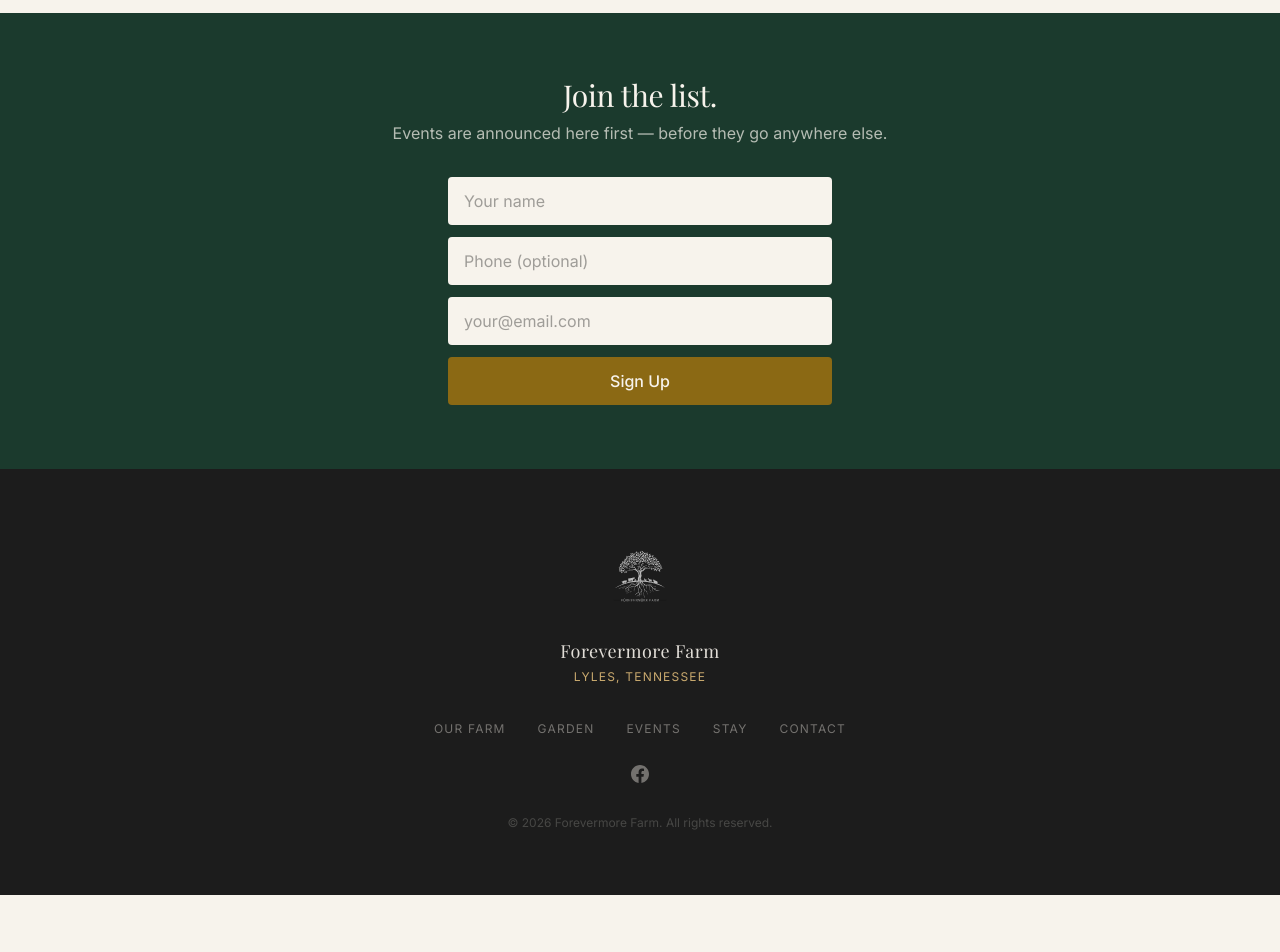
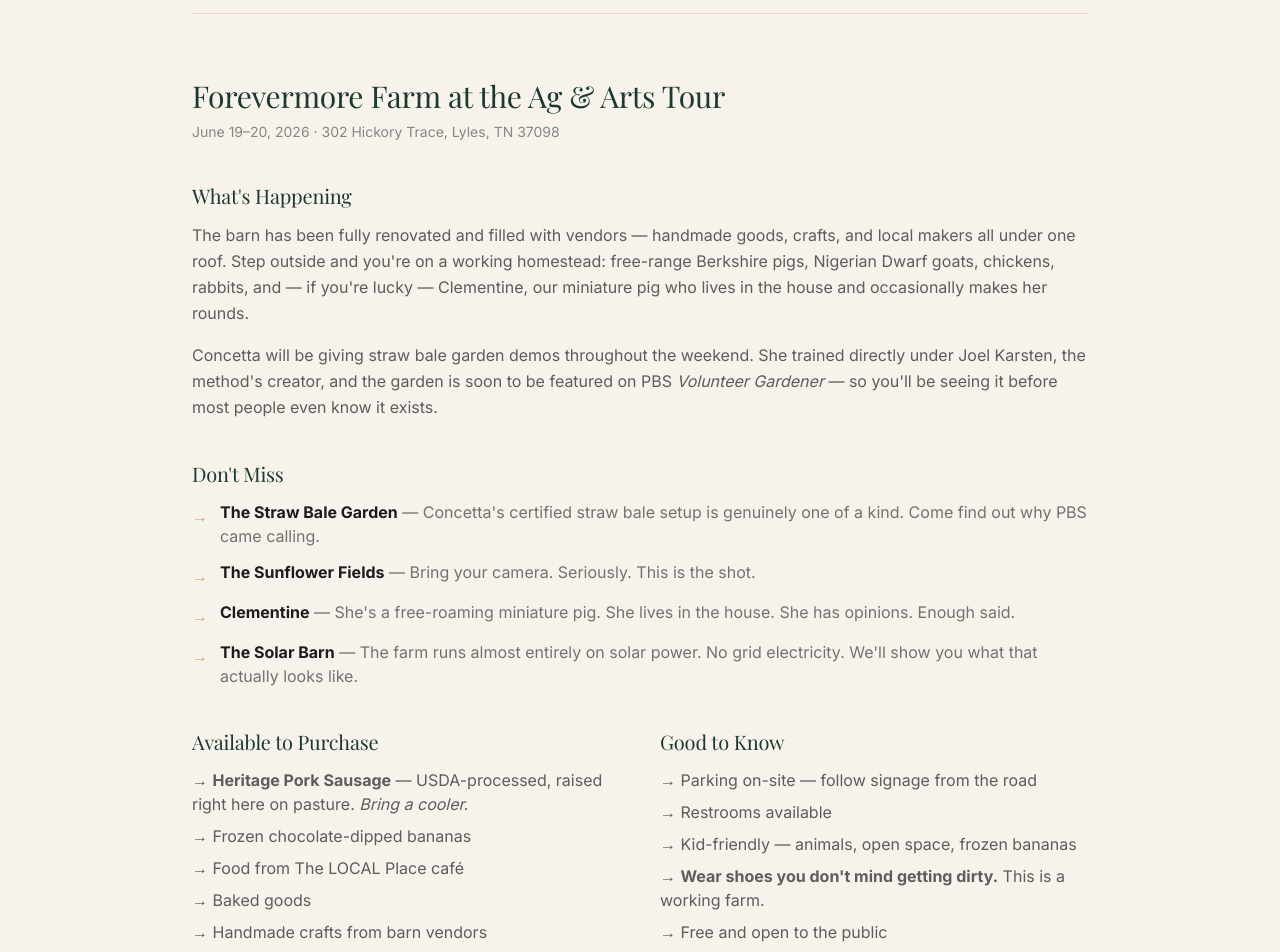
Before and after one commit to forevermore3333/forevermorefarm-website, a Next.js app: page /events in a window 1280 px wide. Shown: the part 840-1792 px from the top of the page. Before the commit the page ends 1735 px from the top, so only its background shows below. Built offline with nearby package versions, Linux system fonts and the light colour scheme; a web font is replaced by a local one.

Commit message:
feat: Ag & Arts Tour detail section + expanded What's Coming cards + PBS credibility

```diff
--- a/src/app/events/page.tsx
+++ b/src/app/events/page.tsx
@@ -36,6 +36,54 @@ export default function Events() {
               <EventCard key={event.id} {...event} />
             ))}
           </div>
+
+          {/* Ag & Arts Tour Detail */}
+          <div className="mt-16 border-t border-farm-tan/30 pt-16">
+            <h2 className="font-serif text-3xl text-farm-green mb-2">Forevermore Farm at the Ag &amp; Arts Tour</h2>
+            <p className="text-farm-charcoal/50 text-sm mb-10">June 19–20, 2026 · 302 Hickory Trace, Lyles, TN 37098</p>
+
+            {/* What's happening */}
+            <div className="mb-10">
+              <h3 className="font-serif text-xl text-farm-green mb-3">What&apos;s Happening</h3>
+              <p className="text-farm-charcoal/70 leading-relaxed mb-4">The barn has been fully renovated and filled with vendors — handmade goods, crafts, and local makers all under one roof. Step outside and you&apos;re on a working homestead: free-range Berkshire pigs, Nigerian Dwarf goats, chickens, rabbits, and — if you&apos;re lucky — Clementine, our miniature pig who lives in the house and occasionally makes her rounds.</p>
+              <p className="text-farm-charcoal/70 leading-relaxed">Concetta will be giving straw bale garden demos throughout the weekend. She trained directly under Joel Karsten, the method&apos;s creator, and the garden is soon to be featured on PBS <em>Volunteer Gardener</em> — so you&apos;ll be seeing it before most people even know it exists.</p>
+            </div>
+
+            {/* Don't miss */}
+            <div className="mb-10">
+              <h3 className="font-serif text-xl text-farm-green mb-3">Don&apos;t Miss</h3>
+              <ul className="space-y-3">
+                <li className="flex gap-3"><span className="text-farm-tan mt-1">→</span><div><strong className="text-farm-charcoal">The Straw Bale Garden</strong><span className="text-farm-charcoal/60"> — Concetta&apos;s certified straw bale setup is genuinely one of a kind. Come find out why PBS came calling.</span></div></li>
+                <li className="flex gap-3"><span className="text-farm-tan mt-1">→</span><div><strong className="text-farm-charcoal">The Sunflower Fields</strong><span className="text-farm-charcoal/60"> — Bring your camera. Seriously. This is the shot.</span></div></li>
+                <li className="flex gap-3"><span className="text-farm-tan mt-1">→</span><div><strong className="text-farm-charcoal">Clementine</strong><span className="text-farm-charcoal/60"> — She&apos;s a free-roaming miniature pig. She lives in the house. She has opinions. Enough said.</span></div></li>
+                <li className="flex gap-3"><span className="text-farm-tan mt-1">→</span><div><strong className="text-farm-charcoal">The Solar Barn</strong><span className="text-farm-charcoal/60"> — The farm runs almost entirely on solar power. No grid electricity. We&apos;ll show you what that actually looks like.</span></div></li>
+              </ul>
+            </div>
+
+            {/* 2-col: purchase + practical */}
+            <div className="grid md:grid-cols-2 gap-10 mb-10">
+              <div>
+                <h3 className="font-serif text-xl text-farm-green mb-3">Available to Purchase</h3>
+                <ul className="space-y-2 text-farm-charcoal/70">
+                  <li>→ <strong>Heritage Pork Sausage</strong> — USDA-processed, raised right here on pasture. <em>Bring a cooler.</em></li>
+                  <li>→ Frozen chocolate-dipped bananas</li>
+                  <li>→ Food from The LOCAL Place café</li>
+                  <li>→ Baked goods</li>
+                  <li>→ Handmade crafts from barn vendors</li>
+                </ul>
+              </div>
+              <div>
+                <h3 className="font-serif text-xl text-farm-green mb-3">Good to Know</h3>
+                <ul className="space-y-2 text-farm-charcoal/70">
+                  <li>→ Parking on-site — follow signage from the road</li>
+                  <li>→ Restrooms available</li>
+                  <li>→ Kid-friendly — animals, open space, frozen bananas</li>
+                  <li>→ <strong>Wear shoes you don&apos;t mind getting dirty.</strong> This is a working farm.</li>
+                  <li>→ Free and open to the public</li>
+                </ul>
+              </div>
+            </div>
+          </div>
         </div>
       </section>
 
--- a/src/app/page.tsx
+++ b/src/app/page.tsx
@@ -58,6 +58,7 @@ export default function Home() {
             <span className="text-farm-tan/50 hidden sm:inline">—</span>
             <span className="text-sm italic text-farm-cream/50 group-hover:text-farm-cream/80 transition-colors">&ldquo;Hickman County Homesteaders Living Off Grid&rdquo;</span>
           </a>
+          <p className="text-farm-cream/40 text-xs mt-4">Concetta&apos;s straw bale garden at Forevermore is soon to be featured on PBS <em>Volunteer Gardener</em> — the method she teaches, trained directly under creator Joel Karsten.</p>
         </div>
       </section>
 
@@ -187,23 +188,41 @@ export default function Home() {
 
       {/* Coming Soon — stripped clean */}
       <section className="py-16 px-4 bg-farm-charcoal">
-        <div className="max-w-4xl mx-auto text-center">
+        <div className="max-w-6xl mx-auto text-center">
           <h2 className="font-serif text-3xl text-farm-cream mb-3">What&apos;s Coming</h2>
           <p className="text-farm-cream/50 mb-12">Join the list to hear first.</p>
-          <div className="grid md:grid-cols-2 gap-6">
+          <div className="grid md:grid-cols-2 lg:grid-cols-4 gap-6">
             <div className="border border-farm-tan/30 rounded-sm p-8">
               <div className="relative h-48 rounded-sm overflow-hidden mb-6">
                 <Image src="/images/property/stage-sunrise-fog-valley.jpg" alt="The stage at Forevermore Farm looking over the frost-covered valley" fill className="object-cover" />
               </div>
-              <span className="text-xs font-medium tracking-widest text-farm-tan uppercase tracking-widest">Coming Soon</span>
+              <span className="text-xs font-medium tracking-widest text-farm-tan uppercase">Coming Soon</span>
               <h3 className="font-serif text-2xl text-farm-cream mt-2">Event Venue</h3>
+              <p className="text-farm-cream/60 text-sm mt-3 leading-relaxed">A renovated barn, an outdoor stage, and open sky. Forevermore Farm is becoming a place where people gather for music, community dinners, and the kind of evening that&apos;s hard to explain but easy to remember.</p>
             </div>
             <div className="border border-farm-tan/30 rounded-sm p-8">
               <div className="relative h-48 rounded-sm overflow-hidden mb-6">
                 <Image src="/images/property/concetta-hazel-sheep-field.jpg" alt="Concetta in the field with sheep at evening light" fill className="object-cover" />
               </div>
-              <span className="text-xs font-medium tracking-widest text-farm-tan uppercase tracking-widest">Coming Soon</span>
+              <span className="text-xs font-medium tracking-widest text-farm-tan uppercase">Coming Soon</span>
               <h3 className="font-serif text-2xl text-farm-cream mt-2">Farm Stay</h3>
+              <p className="text-farm-cream/60 text-sm mt-3 leading-relaxed">Wake up to roosters. Fall asleep under stars. The tiny home on the property is ready, and a camping area isn&apos;t far behind. Come for a night, leave moving a little slower than you arrived.</p>
+            </div>
+            <div className="border border-farm-tan/30 rounded-sm p-8">
+              <div className="relative h-48 rounded-sm overflow-hidden mb-6">
+                <Image src="/images/property/solar-barn-sheep.jpg" alt="The solar barn at Forevermore Farm with sheep" fill className="object-cover" />
+              </div>
+              <span className="text-xs font-medium tracking-widest text-farm-tan uppercase">Coming Soon</span>
+              <h3 className="font-serif text-2xl text-farm-cream mt-2">Harvest Hosts</h3>
+              <p className="text-farm-cream/60 text-sm mt-3 leading-relaxed">If you travel by RV, the best stops aren&apos;t the RV parks. Forevermore is exploring Harvest Hosts — a real working homestead, solar powered, with animals and gardens. No hookups needed. Just show up curious.</p>
+            </div>
+            <div className="border border-farm-tan/30 rounded-sm p-8">
+              <div className="relative h-48 rounded-sm overflow-hidden mb-6">
+                <Image src="/images/property/solar-barn-sheep.jpg" alt="The solar barn at Forevermore Farm" fill className="object-cover" />
+              </div>
+              <span className="text-xs font-medium tracking-widest text-farm-tan uppercase">As Seen On TV</span>
+              <h3 className="font-serif text-2xl text-farm-cream mt-2">Off-Grid Living</h3>
+              <p className="text-farm-cream/60 text-sm mt-3 leading-relaxed">The farm runs almost entirely on solar power — no grid electricity. WKRN News 2 covered how this family lives off-grid in Hickman County, and Concetta&apos;s straw bale garden is soon to be featured on PBS Volunteer Gardener.</p>
             </div>
           </div>
         </div>
--- a/src/data/events.ts
+++ b/src/data/events.ts
@@ -3,8 +3,8 @@ export const events = [
     id: 'ag-arts-tour-2026',
     title: 'Hickman County Ag & Arts Tour',
     date: 'June 19–20, 2026',
-    time: 'TBD',
-    description: 'Forevermore Farm is a stop on the Hickman County Ag & Arts Tour. Come walk the land, meet the animals, see the straw bale garden, and experience farm life firsthand. Free and open to the public.',
+    time: 'Free & Open to the Public',
+    description: 'Forevermore Farm is a stop on the Hickman County Ag & Arts Tour. Come walk the land, meet the animals, see the straw bale garden, browse the barn vendors, and grab something good to eat. This isn\'t a drive-by stop — give yourself time here.',
     cta: 'Learn More',
     ctaLink: 'https://www.agandartstour.com/',
     ctaExternal: true,
```
Also changed, not shown: public/images/property/solar-barn-sheep.jpg (added).
